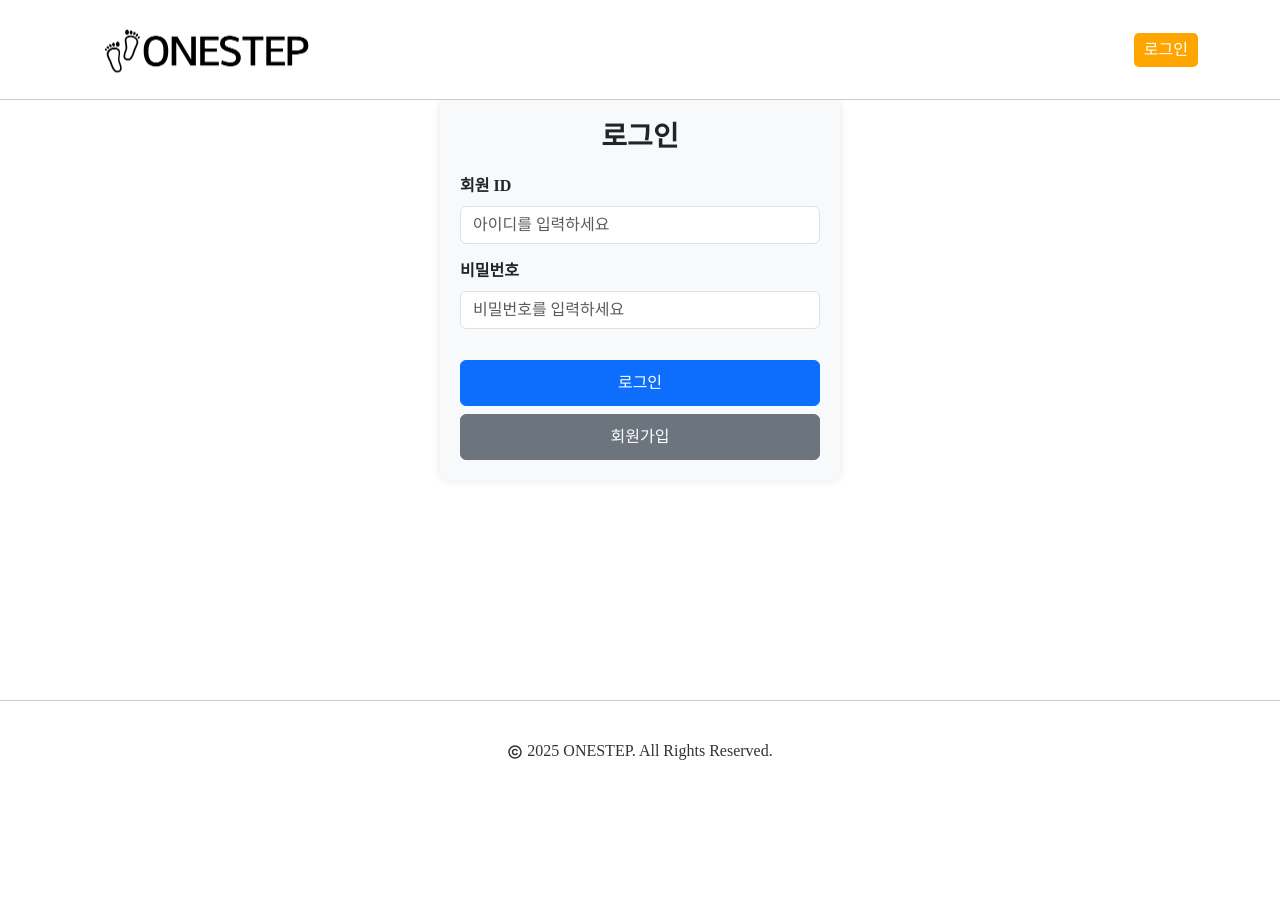
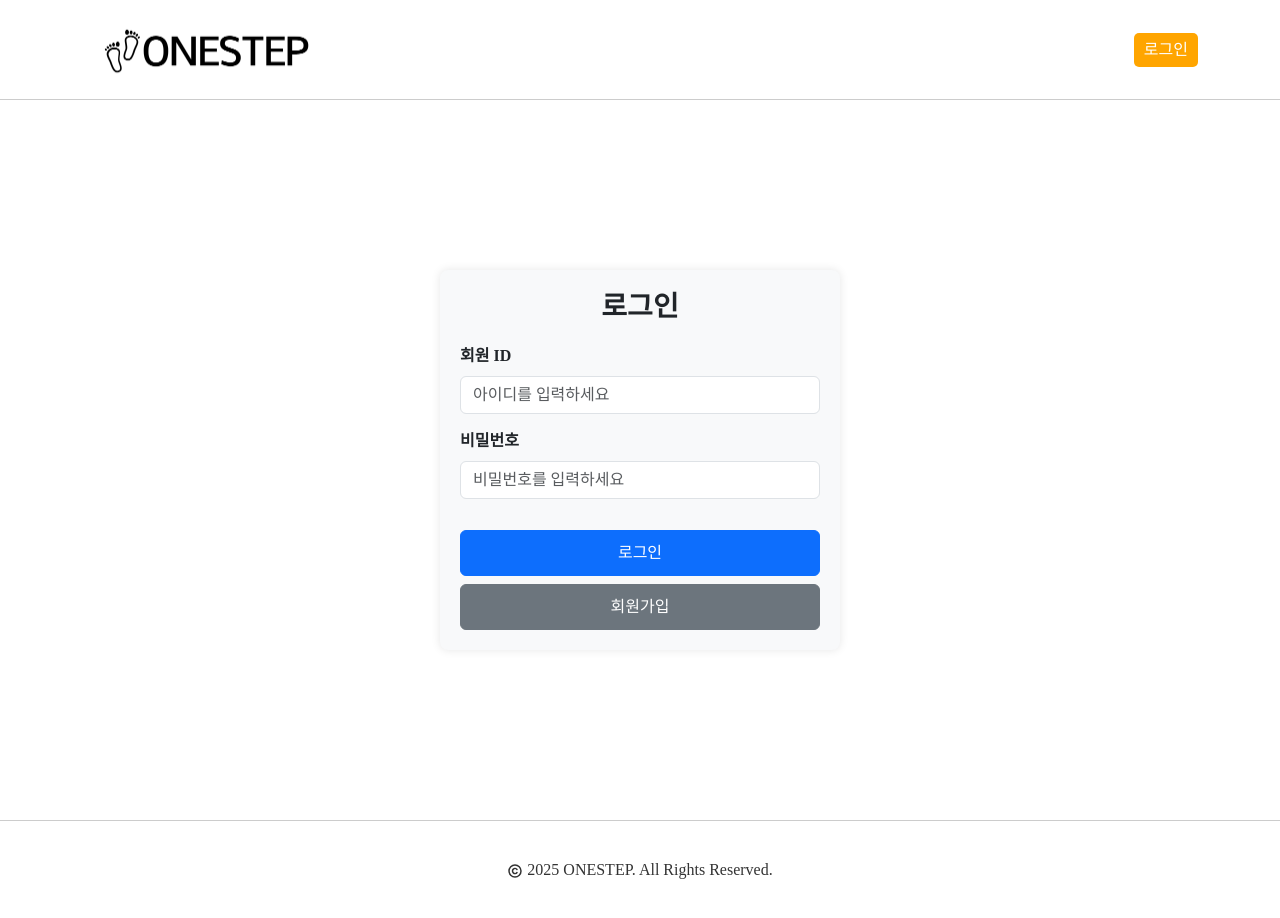
Before and after one commit to seongyob99/OneStep, a React (Vite) app in the folder front/: page /member/login in a window 1280 px wide. Before the commit the page ends 800 px from the top, so only its background shows below. Built offline with nearby package versions, Linux system fonts and the light colour scheme; no server answers; a web font is replaced by a local one.

Commit message:
수정 1차

```diff
--- a/front/src/components/goal/GoalDtl.jsx
+++ b/front/src/components/goal/GoalDtl.jsx
@@ -168,6 +168,15 @@ const GoalDtl = () => {
             </Container>
         );
     }
+
+    const renderTextWithLineBreaks = (text) => {
+        return text.split("\n").map((line, index) => (
+            <span key={index}>
+                {line}
+                <br />
+            </span>
+        ));
+    };
 
     return (
         <Container>
--- a/front/src/styles/goal/goalList.scss
+++ b/front/src/styles/goal/goalList.scss
@@ -91,13 +91,13 @@
     }
 }
 
-html,
-body {
-    margin: 0;
-    padding: 0;
-    overflow-y: auto;
-    /* 🔥 전체 페이지에서 스크롤 허용 */
-}
+// html,
+// body {
+//     margin: 0;
+//     padding: 0;
+//     overflow-y: auto;
+//     /* 🔥 전체 페이지에서 스크롤 허용 */
+// }
 
 #root {
     height: 100%;
--- a/front/src/styles/member/LoginForm.scss
+++ b/front/src/styles/member/LoginForm.scss
@@ -1,6 +1,6 @@
 .login-form-container {
     width: 400px;
-    margin: 0 auto;
+    margin: 170px auto;
     padding: 20px;
     background-color: #f8f9fa;
     border-radius: 8px;
```
